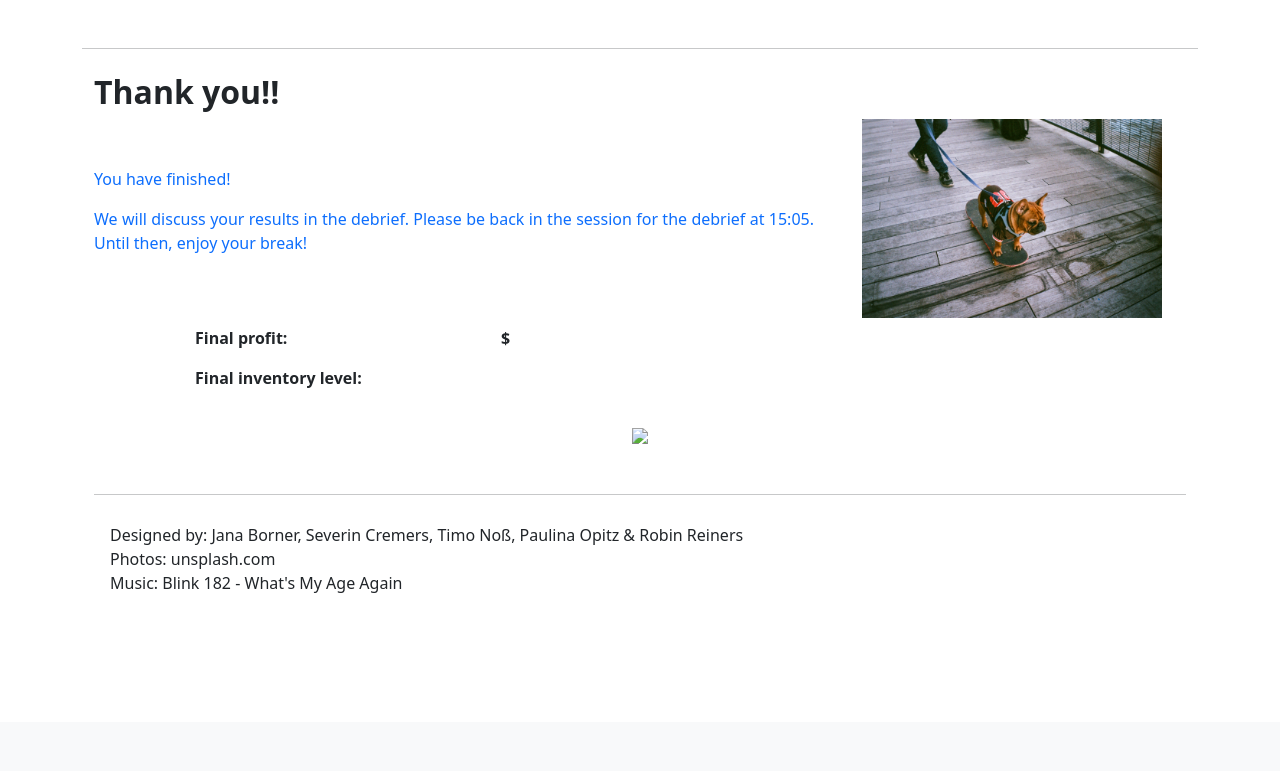
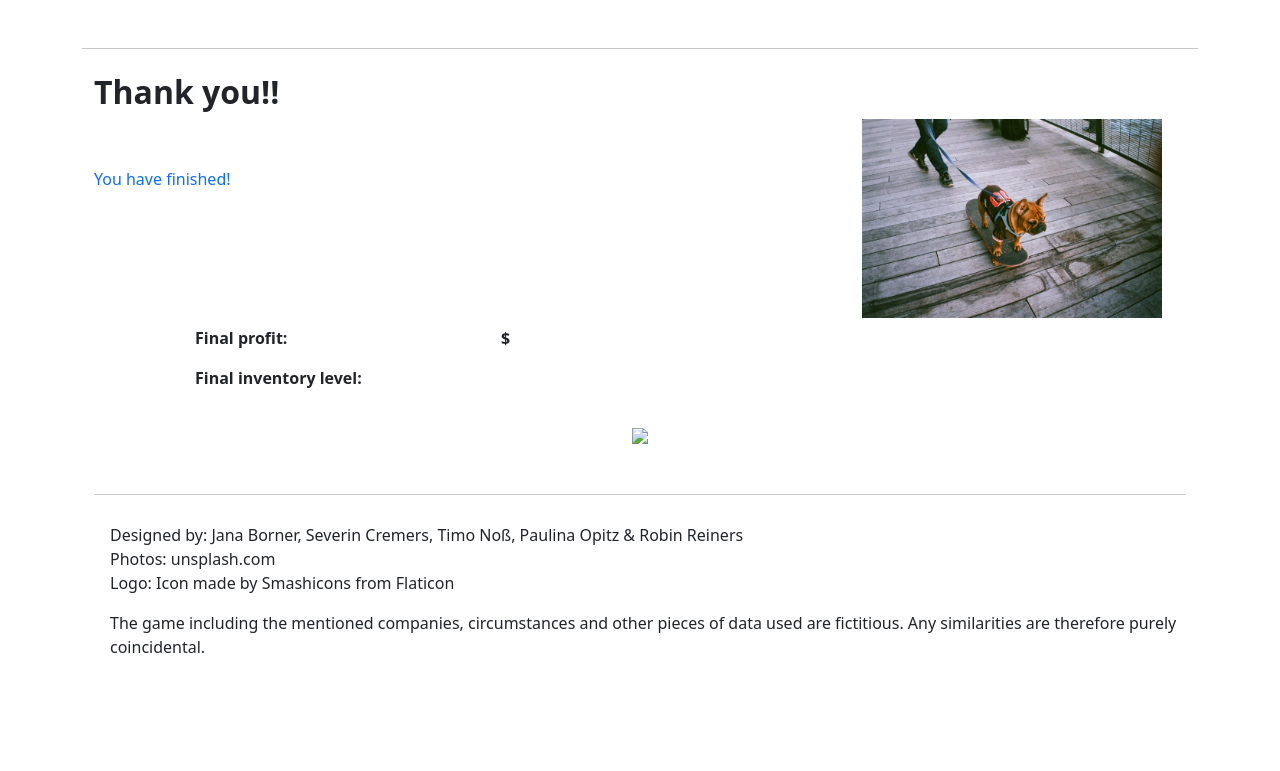
Before and after one commit to rreiners/SCM-Games, a Flask app: template templates/result.html in a window 1280 px wide. Shown: the part 78-849 px from the top of the page. Before the commit the page ends 671 px from the top, so only its background shows below. Run offline with Flask 2, Linux system fonts and the light colour scheme; the template is opened without the code that fills it, so the values that code supplies are empty.

Commit message:
disclaimer added

```diff
--- a/templates/result.html
+++ b/templates/result.html
@@ -40,7 +40,6 @@
 			<div class="row">
 				<div class="col-8">
 					<p class="text-primary pt-5"style ="text-align: justify;"> You have finished! </p>
-					<p class="text-primary"style ="text-align: justify;"> We will discuss your results in the debrief. Please be back in the session for the debrief at 15:05. Until then, enjoy your break!</p>
 				</div>
 
 				<div class="col-4 text-center">
@@ -80,7 +79,9 @@
 			<div class="pt-1 pb-5 mb-5 ps-3">
 				Designed by: Jana Borner, Severin Cremers, Timo Noß, Paulina Opitz & Robin Reiners<br>
 				Photos: unsplash.com<br>
-				Music: Blink 182 - What's My Age Again<br>
+				Logo: Icon made by Smashicons from Flaticon<br>
+				<p> </p>
+				<p>The game including the mentioned companies, circumstances and other pieces of data used are fictitious. Any similarities are therefore purely coincidental.</p>
 			</div>
 		</div>
     </div>
```
